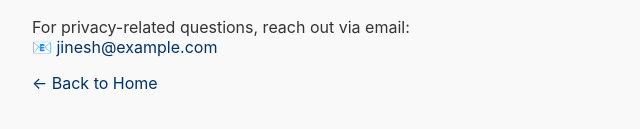
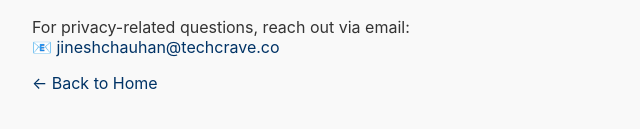
Before and after one commit to jineshchauhan/jineshchauhan.github.io, a plain HTML site: page privacy.html in a window 1280 px wide. Shown: the part 637-766 px from the top of the page, 208-848 px from the left. Drawn offline with Linux system fonts and the light colour scheme.

Commit message:
Update privacy.html

```diff
--- a/privacy.html
+++ b/privacy.html
@@ -51,7 +51,7 @@
   <h2>Contact</h2>
   <p>
     For privacy-related questions, reach out via email:<br>
-    📧 <a href="mailto:jinesh@example.com">jinesh@example.com</a>
+    📧 <a href="mailto:vishaltanna@techcrave.co">jineshchauhan@techcrave.co</a>
   </p>
 
   <p><a href="index.html">← Back to Home</a></p>
```
